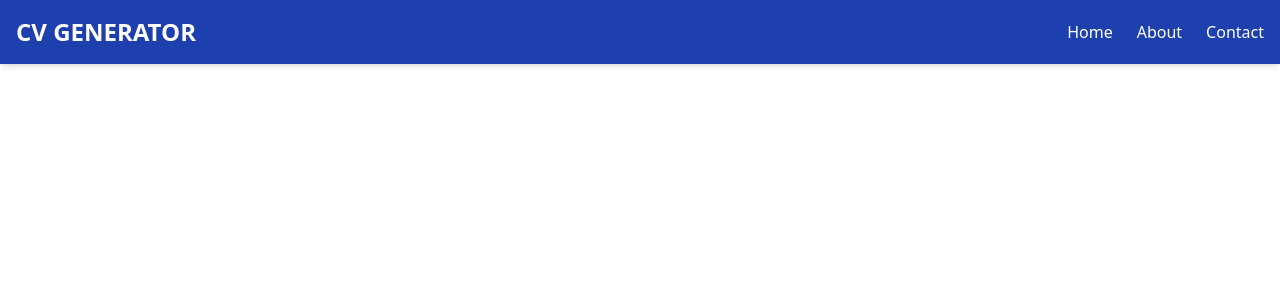
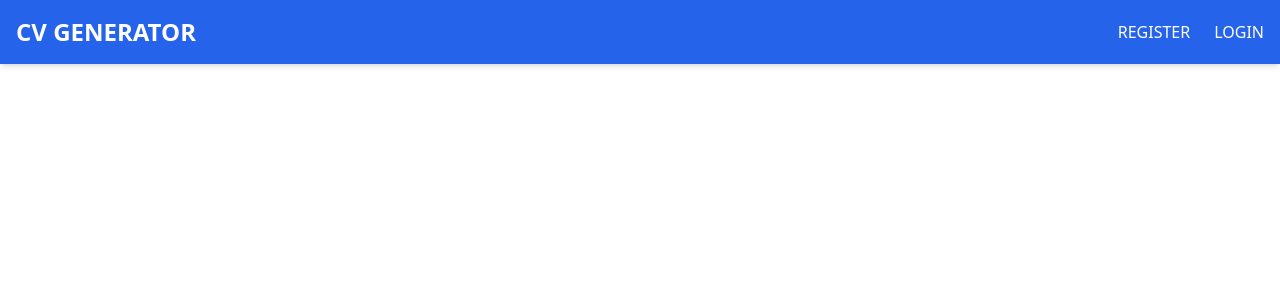
Before and after one commit to Whoistolu/cv_generator_frontend, a React (Create React App) app: page / in a window 1280 px wide. Shown: the top 300 px of the page. Built offline with nearby package versions, Linux system fonts and the light colour scheme.

Commit message:
Adjust navbar style

```diff
--- a/src/components/shared/Navbar.js
+++ b/src/components/shared/Navbar.js
@@ -5,16 +5,15 @@ import { Link } from 'react-router-dom';
 const Navbar = () => {
 
     return (
-        <nav className="fixed top-0 z-50 w-full h-16 bg-blue-800 shadow-md">
+        <nav className="fixed top-0 z-50 w-full h-16 bg-blue-600 shadow-md">
             <div className='container flex items-center justify-between h-full px-4 mx-auto'>
                 <div className="text-2xl font-bold text-white">
                     <div> CV GENERATOR</div>
                 </div>
 
                 <div className="hidden space-x-6 md:flex">
-                    <div className="text-white hover:text-gray-900">Home</div>
-                    <div className="text-white hover:text-gray-900">About</div>
-                    <div className="text-white hover:text-gray-900">Contact</div>
+                    <div className="text-white hover:text-red-900">REGISTER</div>
+                    <div className="text-white hover:text-red-900">LOGIN</div>
                 </div>
             </div>
         </nav>
```
